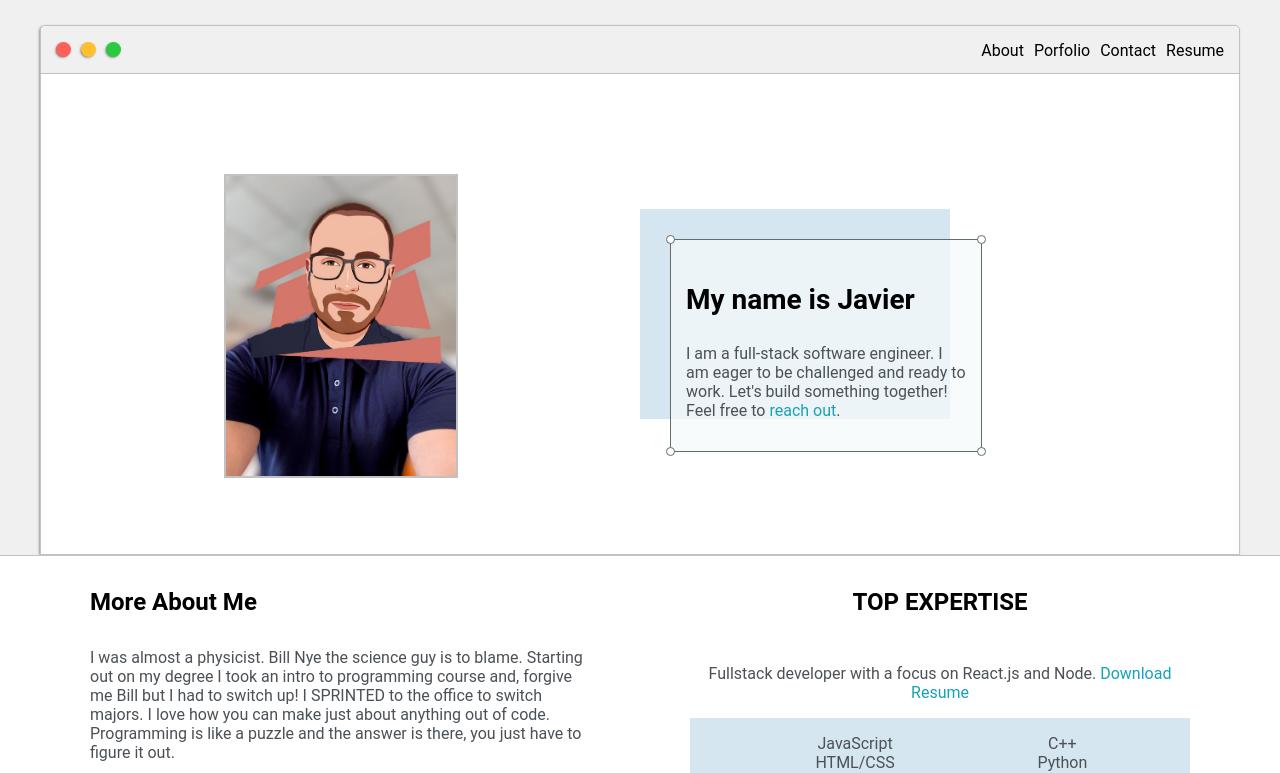
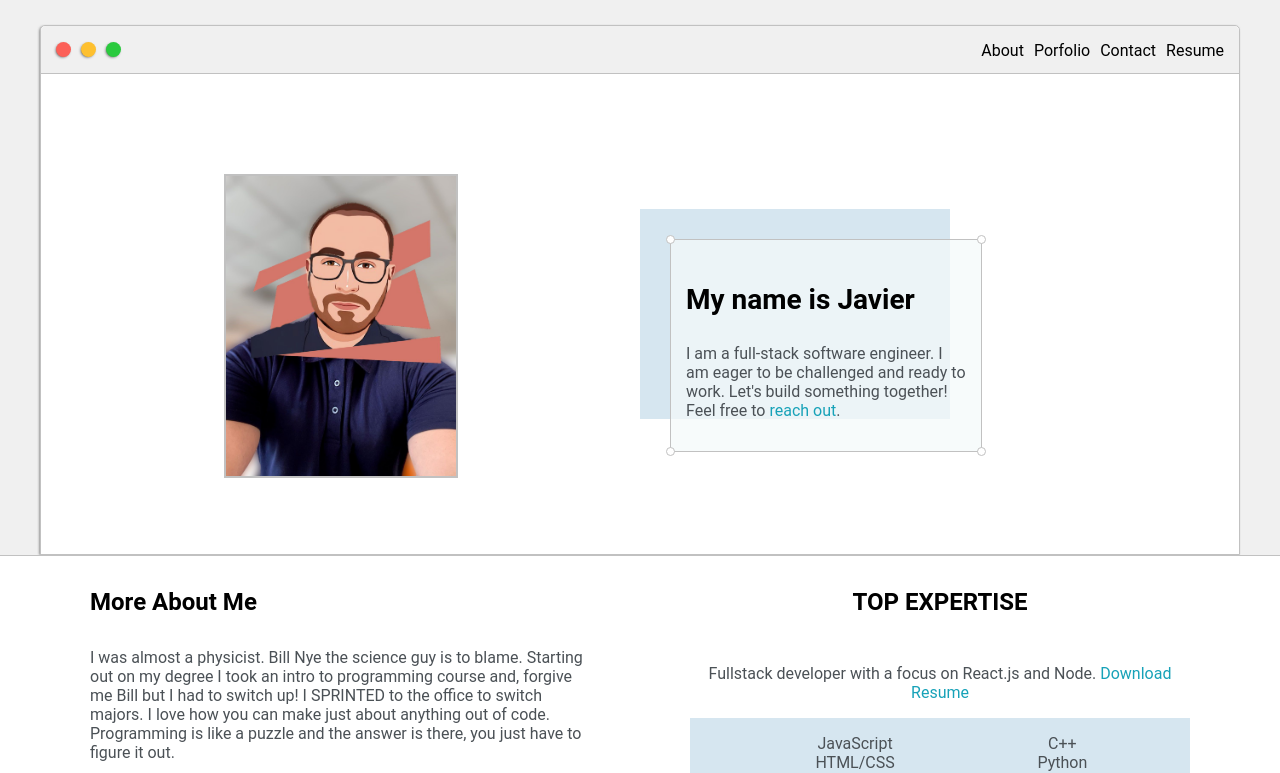
Before and after one commit to javalzar1/portfolio, a React (Create React App) app: page / in a window 1280 px wide. Shown: the top 773 px of the page. Built offline with nearby package versions, Linux system fonts and the light colour scheme.

Commit message:
added  README

```diff
--- a/src/styles/App.css
+++ b/src/styles/App.css
@@ -184,7 +184,7 @@ h6 {
 
 .preview {
 	width: 280px;
-	border: 1.5px solid #5f6d6f;
+	border: 1.5px solid var(--borderColor);
 	background-color: var(--previewBg);
 	padding: 15px;
 	position: relative;
@@ -193,7 +193,7 @@ h6 {
 .corner {
 	width: 7px;
 	height: 7px;
-	border: 1.5px solid #5f6d6f;
+	border: 1.5px solid var(--borderColor);
 	border-radius: 50%;
 	background-color: #fff;
 	position: absolute;
```
Also changed, not shown: public/assets/portfolio.png (added), 1 other file (tests, documents, lock files or other folders).
